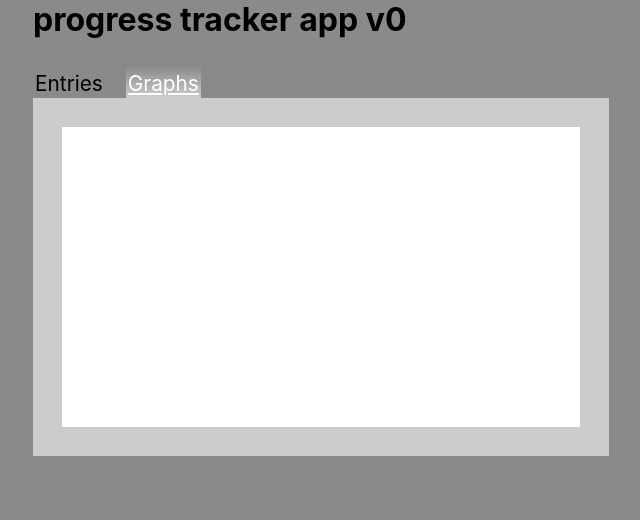
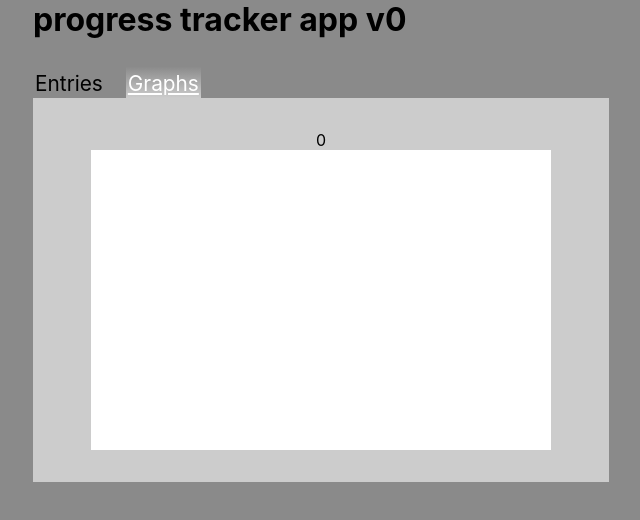
Before and after one commit to jessejp/progress-tracker, a React (Create React App) app: page /graphs in a window 1280 px wide. Shown: the top 520 px of the page, without its empty margins (319-959 px from the left). Built offline with nearby package versions, Linux system fonts and the light colour scheme.

Commit message:
Updated graph logic

```diff
--- a/src/components/Graph/Graph.js
+++ b/src/components/Graph/Graph.js
@@ -2,7 +2,6 @@ import { useCallback, useEffect, useState } from "react";
 import { useSelector } from "react-redux";
 import css from "./Graph.module.css";
 import SvgCircle from "./SvgCircle";
-
 /* const DUMMY_DATA = [
   {
     name: "Bench Press",
@@ -22,93 +21,138 @@ const Graph = () => {
     yCoords: [],
   });
 
-  const [selectedEntry, setSelectedEntry] = useState("Bench");
+  const dataState = useSelector((state) => state.graph.data);
 
-  const dataState = useSelector((state) => state.graph.data);
+  const [showValue, setShowValue] = useState(false);
+  const [currentlyShownValue, setCurrentlyShownValue] = useState();
+
+  const [selectedEntry, setSelectedEntry] = useState(
+    dataState.length !== 0 ? dataState[0].name : ""
+  );
 
   const svgBulletLocation = useCallback((sortableArr) => {
     let sortedArr = [...sortableArr];
     sortedArr.sort(function (a, b) {
       return a - b;
     });
+
     let yDivided = [];
 
     for (let i = 1; i <= sortedArr.length; i++) {
-      if (sortedArr[i - 2] === sortedArr[i - 1]) {
+      if (sortedArr.length === 1) {
+        yDivided.push(50);
+      } else if (sortedArr[i - 2] === sortedArr[i - 1]) {
         yDivided.push(yDivided[yDivided.length - 1]);
       } else {
         yDivided.push(Math.round(100 / sortedArr.length) * i);
       }
     }
+
+    let setYCoords = [];
+    let lastCenter = null;
+
+    for (let i = 0; i < yDivided.length; i++) {
+      const center = yDivided[Math.round(yDivided.length / 2)];
+      const centerIndex = yDivided.findIndex((a) => a === center);
+
+      const wholeIndex = i + 1;
+      const wholeCenterIndex = centerIndex + 1;
+
+      if (yDivided[i] === center) {
+        setYCoords.push(50);
+
+        if (yDivided[i + 1] !== center) lastCenter = i;
+      } else if (i < centerIndex) {
+        setYCoords.push((50 / wholeCenterIndex) * wholeIndex);
+      } else if (i > centerIndex) {
+        const indexedLeft = yDivided.length - lastCenter;
+        setYCoords.push(50 / indexedLeft + 50);
+      }
+    }
     return {
       unsorted: sortableArr,
       sorted: sortedArr,
-      yCoords: yDivided,
+      yCoords: setYCoords,
     };
   }, []);
 
+  const valueBoxHandler = (pointVal, event) => {
+    if (event.type === "mouseenter") {
+      setCurrentlyShownValue(pointVal);
+      setShowValue(true);
+    }
+    if (event.type === "mouseleave") {
+      setCurrentlyShownValue(null);
+      setShowValue(false);
+    }
+  };
+
+  const onSelectedEntry = (event) => {
+    setSelectedEntry(event.target.value);
+  };
+
   useEffect(() => {
     const selectedData = dataState.find((d) => d.name === selectedEntry);
-    if (!isInitial) {
+    if (!isInitial && selectedData) {
       if (selectedData.mass) {
         setGraphPoints(svgBulletLocation(selectedData.mass));
       }
+    } else {
+      isInitial = false;
     }
-    isInitial = false;
-    console.log(selectedData);
   }, [svgBulletLocation, selectedEntry, dataState]);
-  console.log(graphPoints);
+
   return (
     <div className={css.graphContainer}>
+      <div className={css.graphFlexContainer}>
+        {selectedEntry && (
+          <form className={css.entryForm} onChange={onSelectedEntry}>
+            <label htmlFor="entrySelection">Choose an exercise:</label>
+            <select name="entrySelection">
+              {dataState.map((entry) => {
+                return (
+                  <option key={entry.name} value={entry.name}>
+                    {entry.name}
+                  </option>
+                );
+              })}
+            </select>
+          </form>
+        )}
+
+        <div>
+          <span>{showValue ? `${currentlyShownValue}kg` : 0}</span>
+        </div>
+
         <svg className={css.svgContainer} height="300" width="90%">
           {graphPoints.unsorted.map((point, index) => {
-          const y = graphPoints.sorted.findIndex(
+            const yIndex = graphPoints.sorted.findIndex(
               (sortedPoint) => sortedPoint === point
             );
-          //every other circle should create a line
+            //every other circle creates a line
             let lineProperties = {};
             if (index !== 0) {
-            const lastY = graphPoints.sorted.findIndex(
+              const lastYIndex = graphPoints.sorted.findIndex(
                 (sortedPoint) => sortedPoint === graphPoints.unsorted[index - 1]
               );
               lineProperties = {
                 x1: (index - 1) * 30 + 15,
-              y1: 100 - graphPoints.yCoords[lastY],
+                y1: `${100 - graphPoints.yCoords[lastYIndex]}%`,
               };
             }
             return (
               <SvgCircle
+                onHoverCircle={valueBoxHandler.bind(null, point)}
                 key={index}
+                indexID={index}
                 xCoordinate={index * 30 + 15}
-              yCoordinate={100 - graphPoints.yCoords[y]}
+                yCoordinate={`${100 - graphPoints.yCoords[yIndex]}%`}
                 lineProperties={lineProperties}
               />
             );
           })}
-        {/* <circle
-          cx="20"
-          cy="290"
-          r="10"
-          stroke="black"
-          strokeWidth="1"
-          fill="red"
-        />
-        <circle
-          cx="10"
-          cy="240"
-          r="10"
-          stroke="black"
-          strokeWidth="1"
-          fill="red"
-        />
-        <line
-          x1="10"
-          y1="240"
-          x2="20"
-          y2="290"
-          style={{ stroke: "rgb(255,0,0)", strokeWidth: "2" }}
-        /> */}
         </svg>
+      </div>
     </div>
   );
 };
--- a/src/components/Graph/Graph.module.css
+++ b/src/components/Graph/Graph.module.css
@@ -5,7 +5,18 @@
   grid-template-rows: auto;
 }
 
+.graphFlexContainer {
+  display: flex;
+  flex-direction: column;
+  align-items: center;
+  padding: 2em;
+}
+
+.entryForm {
+  width: 90%;
+  margin-bottom: 1em;
+}
+
 .svgContainer {
   background: white;
-  margin: 5%;
 }
--- a/src/components/Graph/SvgCircle.js
+++ b/src/components/Graph/SvgCircle.js
@@ -2,9 +2,11 @@ const SvgCircle = (props) => {
   return (
     <>
       <circle
+        id={props.indexID}
+        onMouseEnter={props.onHoverCircle}
         cx={props.xCoordinate}
         cy={props.yCoordinate}
-        r="5"
+        r="6"
         stroke="black"
         strokeWidth="1"
         fill="#788cff"
```
Lines whose indentation alone changed are shown as unchanged.
